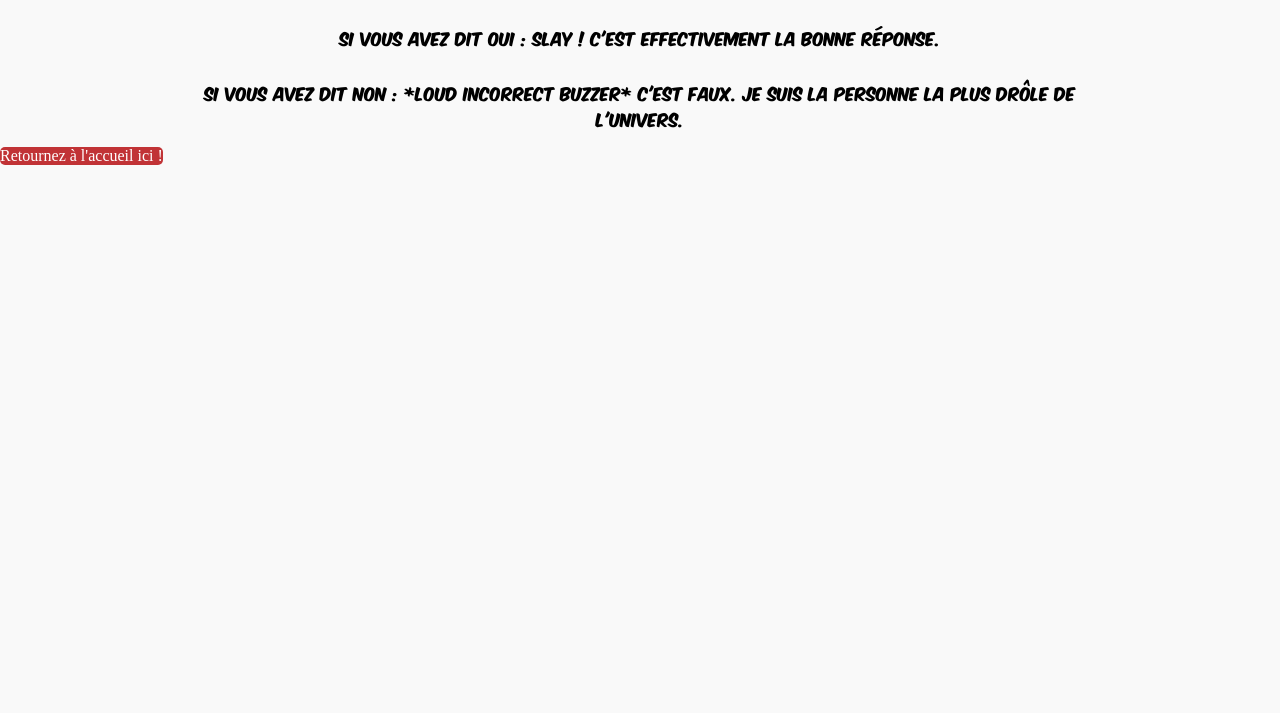
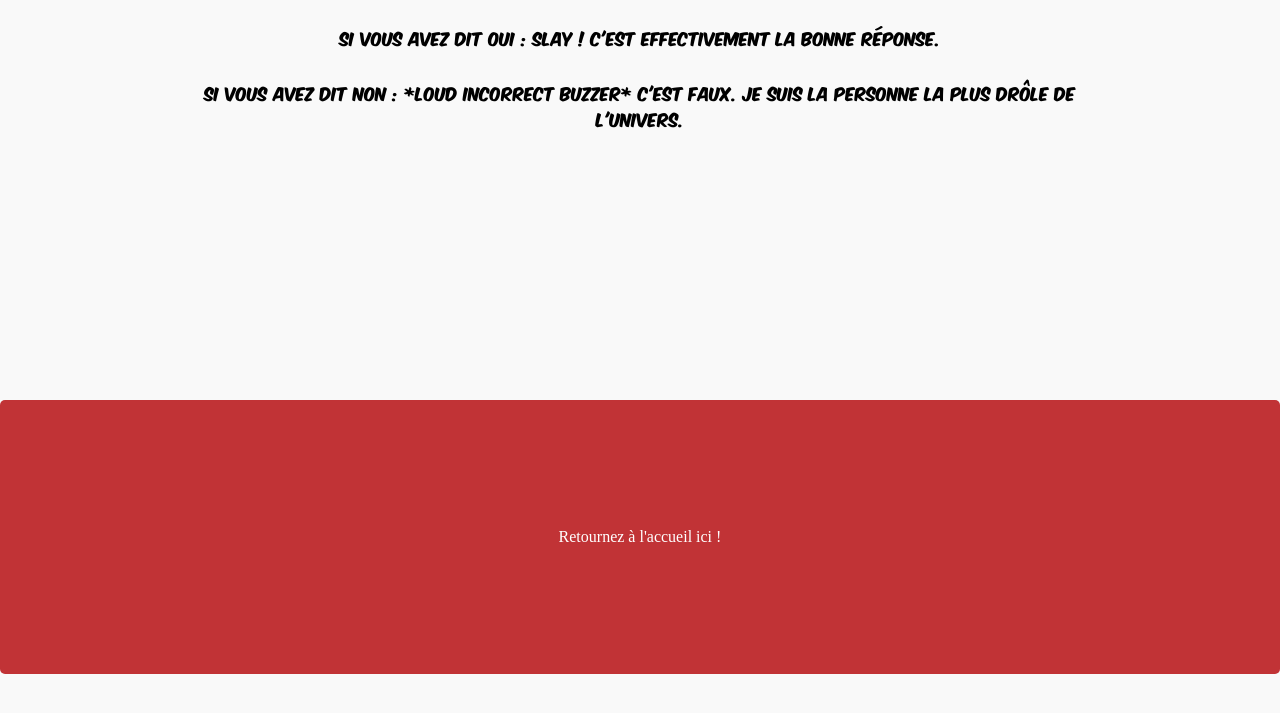
Before and after one commit to itri-lihi/Spiderman, a plain HTML site: page confirmation.html in a window 1280 px wide. Shown: the part 87-800 px from the top of the page. Drawn offline with Linux system fonts and the light colour scheme.

Commit message:
Update style.css

```diff
--- a/style.css
+++ b/style.css
@@ -185,13 +185,15 @@ h1, #verif {
 }
 
 .button {
-  display: inline-block;
-  padding: 1 auto;
+  display: block;
+  width: 80%;
+  padding: 10%;
   background-color: #C13336;
   color: white;
   text-align: center;
   text-decoration: none;
   border-radius: 5px;
+  margin: 20% auto;
   transition: background-color 0.3s;
 }
 
```
